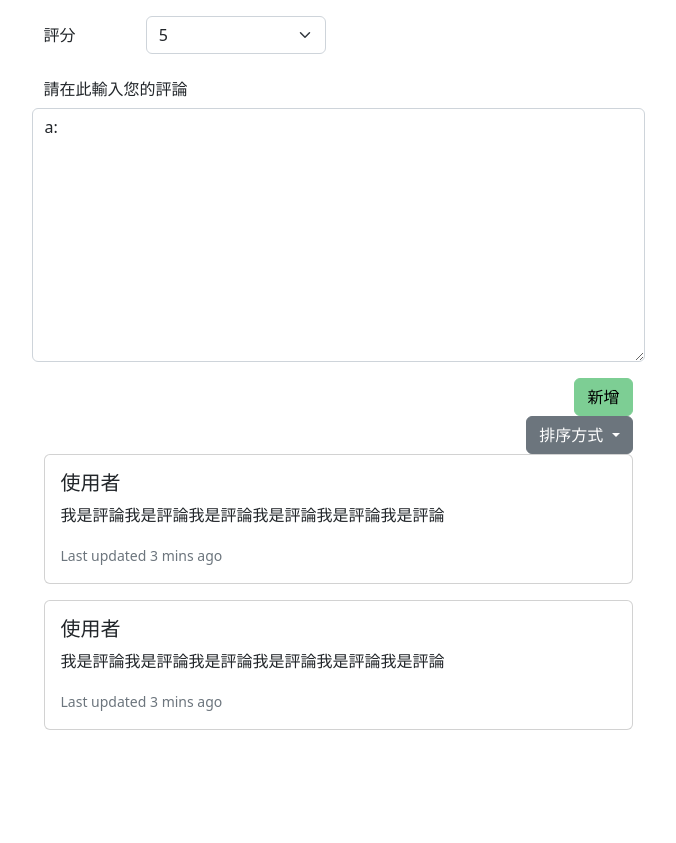
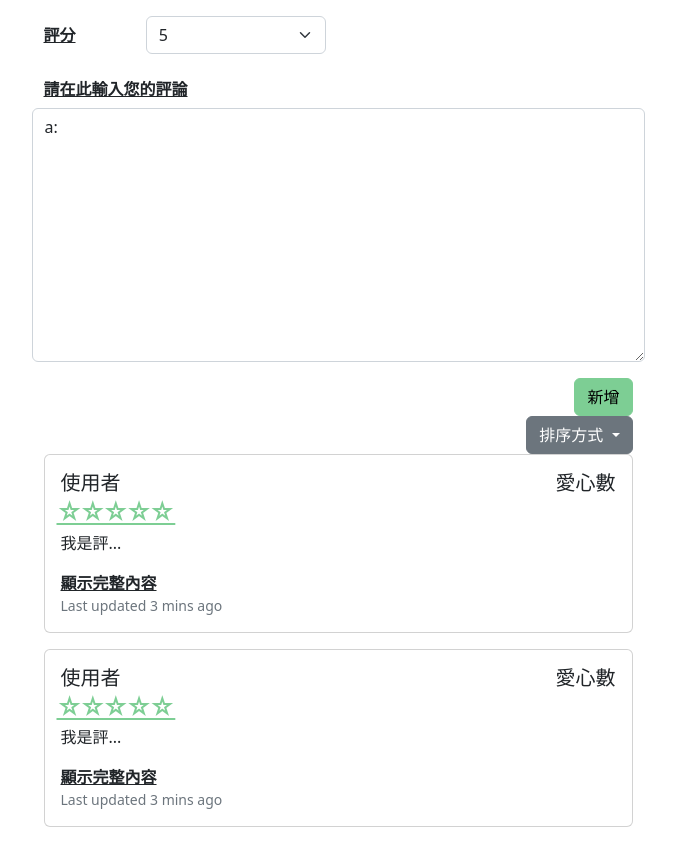
Before and after one commit to hao0608/moreview, a Django app: page /reviews/create in a window 1280 px wide. Shown: the whole page, without its empty margins (302-978 px from the left). Before the commit the page ends 730 px from the top, so only its background shows below. Run offline with Django 4.2, Linux system fonts and the light colour scheme; some libraries are stand-ins or nearby versions.

Commit message:
review readmore

```diff
--- a/templates/review/review_create_form.html
+++ b/templates/review/review_create_form.html
@@ -2,6 +2,86 @@
 {% load crispy_forms_tags %}
 
 {% block content %}
+<style>
+    .rating {
+    /* display: flex; */
+        margin-top: -10px;
+        flex-direction: row-reverse;
+        margin-left: -4px;
+        float: left;
+    }
+
+    .rating>input {
+        display: none
+    }
+
+    .rating>label {
+        position: relative;
+        width: 19px;
+        font-size: 25px;
+        color: #7DCE94;
+        cursor: pointer;
+    }
+
+    .rating>label::before {
+        content: "\2605";
+        position: absolute;
+        opacity: 0
+    }
+
+    .rating>label:hover:before,
+    .rating>label:hover~label:before {
+        opacity: 1 !important
+    }
+
+    .rating>input:checked~label:before {
+        opacity: 1
+    }
+
+    .rating:hover>input:checked~label:before {
+        opacity: 0.4
+    }
+    /* 以下為顯示更多專用 */
+    *{
+        margin:0;
+        padding: 0 ;
+        box-sizing: border-box;
+    }
+
+    #check{
+        display: none;
+    }
+    label{
+        display: inline-block;
+        text-decoration: underline;
+        cursor: pointer;
+        font-weight: 600;
+    }
+    #check:checked ~ .content{
+        display: block;
+    }
+    #check:checked ~ label{
+        visibility: hidden;
+    }
+
+    #check:checked ~ label:after{
+        content: '顯示較少內容';
+        display: block;
+        visibility: visible;
+    }
+
+    #check:checked ~ p{
+        display:none
+         /* visibility:hidden; */
+    }
+    #check:checked ~ p:after{
+
+        visibility:visible;
+    }
+    .content{
+        display: none;
+    }
+</style>
 <div class="content-pad-top container px-4 px-lg-5">
 
     <div class="row gx-4 gx-lg-5 justify-content-center pt-3">
@@ -17,7 +97,7 @@
                     </div>
                 </div>
                 <div class="mb-3 row">
-                    <label class="col-sm-6 col-form-label">請在此輸入您的評論</label>
+                    <label class="col-sm-6 col-form-label" >請在此輸入您的評論</label>
                     {{ form.content }}
                 </div>
                 <div class="modal-footer">
@@ -40,28 +120,58 @@
                 </div>
             </div>
         </div>
+
         <div class="col-md-10 col-lg-8 col-xl-7  ">
             <div class="card mb-3">
-                 <div class="card-body">
-                  <h5 class="card-title">使用者</h5>
-                  <p class="card-text">我是評論我是評論我是評論我是評論我是評論我是評論</p>
-                  <p class="card-text"><small class="text-muted">Last updated 3 mins ago</small></p>
+                <div class="card-body">
+                    <div class="d-flex justify-content-between">
+                        <h5 class="card-title">使用者</h5>
+                        <h5 class="card-title">愛心數</h5>
+                    </div>
+                    <div class="d-flex justify-content-between">
+                        <div class="rating">
+                            <input type="radio" name="rating" value="5" id="5"><label for="5">☆</label>
+                            <input type="radio" name="rating" value="4" id="4"><label for="4">☆</label>
+                            <input type="radio" name="rating" value="3" id="3"><label for="3">☆</label>
+                            <input type="radio" name="rating" value="2" id="2"><label for="2">☆</label>
+                            <input type="radio" name="rating" value="1" id="1"><label for="1">☆</label>
+                        </div>
+                    </div>
+                    <input type="checkbox" id="check">
+                    <p>我是評...</p>
+                    <div class="content">
+                       <p>我是評論我是評論我是評論我是評論我是評論我是評論</p>
+                    </div>
+                    <label for="check">顯示完整內容</label>
+                    <div class="d-flex justify-content-between"><small class="text-muted">Last updated 3 mins ago</small></div>
+
                 </div>
-              </div>
-              <div class="card">
-                <div class="card-body">
-                  <h5 class="card-title">使用者</h5>
-                  <p class="card-text">我是評論我是評論我是評論我是評論我是評論我是評論</p>
-                  <p class="card-text"><small class="text-muted">Last updated 3 mins ago</small></p>
+            </div>
+            <div class="card mb-3">
+            <div class="card-body">
+                <div class="d-flex justify-content-between">
+                    <h5 class="card-title">使用者</h5>
+                    <h5 class="card-title">愛心數</h5>
                 </div>
-               </div>
-
+                <div class="d-flex justify-content-between">
+                    <div class="rating">
+                        <input type="radio" name="rating" value="5" id="5"><label for="5">☆</label>
+                        <input type="radio" name="rating" value="4" id="4"><label for="4">☆</label>
+                        <input type="radio" name="rating" value="3" id="3"><label for="3">☆</label>
+                        <input type="radio" name="rating" value="2" id="2"><label for="2">☆</label>
+                        <input type="radio" name="rating" value="1" id="1"><label for="1">☆</label>
+                    </div>
+                </div>
+                <input type="checkbox" id="check">
+                <p>我是評...</p>
+                <div class="content">
+                    <p>我是評論我是評論我是評論我是評論我是評論我是評論</p>
+                </div>
+                <label for="check">顯示完整內容</label>
+                <div class="d-flex justify-content-between"><small class="text-muted">Last updated 3 mins ago</small></div>
+            </div>
         </div>
-
-
     </div>
-
-
 </div>
 
 {% endblock %}
```
